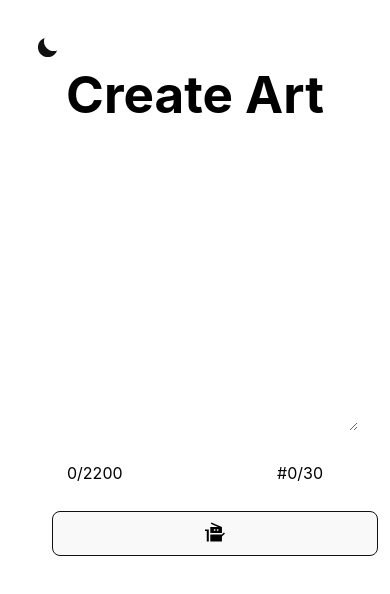
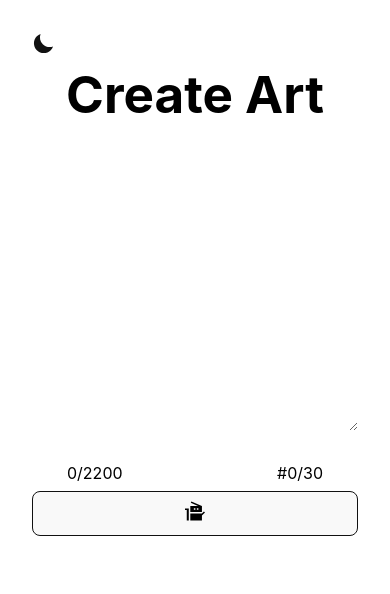
Before and after one commit to distinctmind/captionpalace, a React (Vite) app: page / in a window 390 px wide. Shown: the top 594 px of the page. Built offline with nearby package versions, Linux system fonts and the light colour scheme.

Commit message:
Mobile UI fix continued.

```diff
--- a/src/App.css
+++ b/src/App.css
@@ -9,7 +9,7 @@
 }
 
 button {
-  margin: 20px;
+  /* margin: 20px; */
   background: transparent;
 }
 
@@ -61,8 +61,8 @@ button {
 .theme-toggle {
   position: absolute;
   z-index: 100;
-  top: 0;
-  left: 0;
+  top: 1em;
+  left: 1em;
   padding: 4px;
   background: transparent;
   cursor: pointer;
--- a/src/index.css
+++ b/src/index.css
@@ -40,7 +40,7 @@ h1 {
 button {
   border-radius: 8px;
   border: 1px solid transparent;
-  padding: 0.6em 1.2em;
+  /* padding: 0.6em 1.2em; */
   font-size: 1em;
   font-weight: 500;
   font-family: inherit;
```
